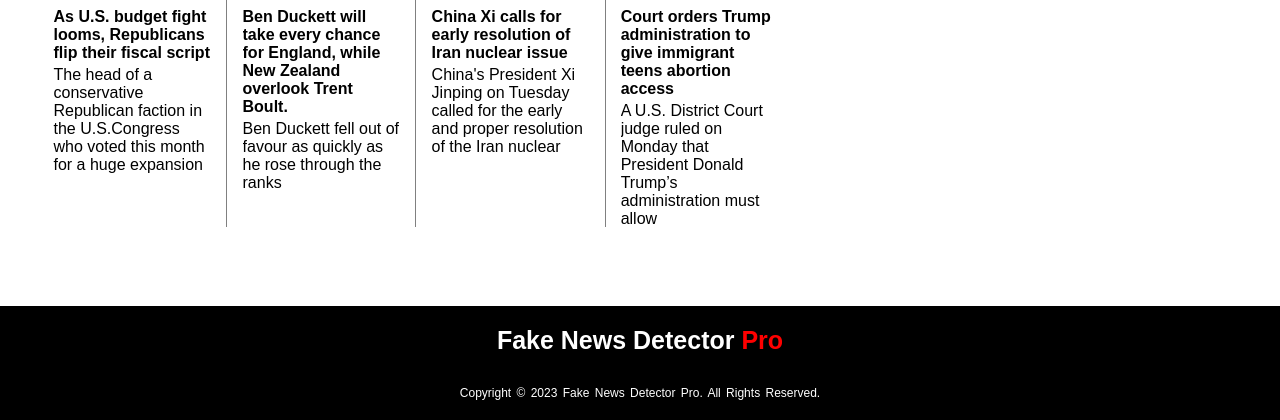
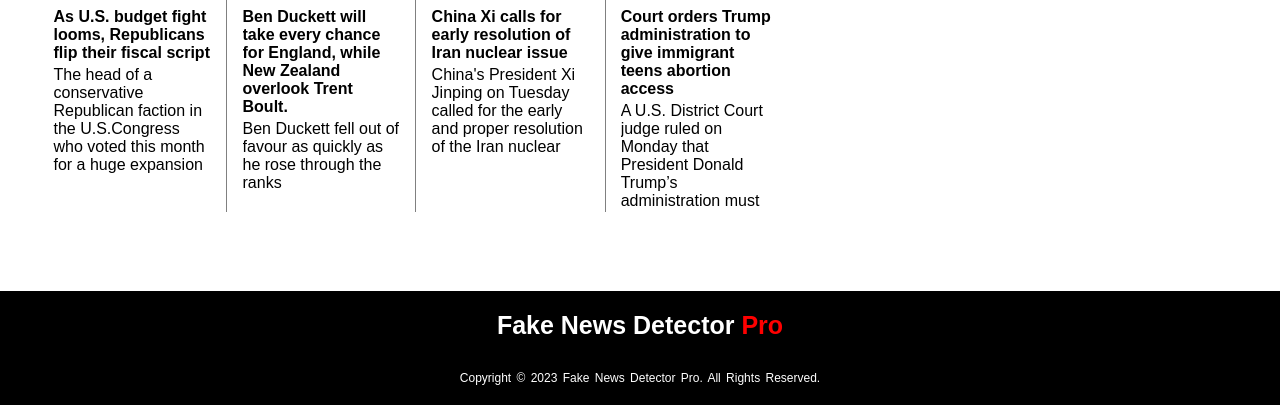
Before and after one commit to Sameera-Madusanka/PythonProjectSDGP, a browser extension: page Front End/Extension/News_Pages/Air India seals record order for almost 500 Airbus Boeing jets.html in a window 1280 px wide. Shown: the part 1224-1644 px from the top of the page. Drawn offline with Linux system fonts and the light colour scheme; files whose address does not match are found by name.

Commit message:
updated news pages

```diff
--- a/Front End/Extension/css/news_pages.css
+++ b/Front End/Extension/css/news_pages.css
@@ -169,7 +169,7 @@
      width: 25%;
      position: relative;
      /* background-color: green;  */
-     padding: 0 2% 2%;
+     padding: 0 2% 0;
  }
 
 .row_9 {
```
Also changed, not shown: Front End/Extension/images/Ben Duckett vows to take every chance for England  New Zealand overlook late Trent Boult callup amid cyclone chaos.jpeg (deleted).
